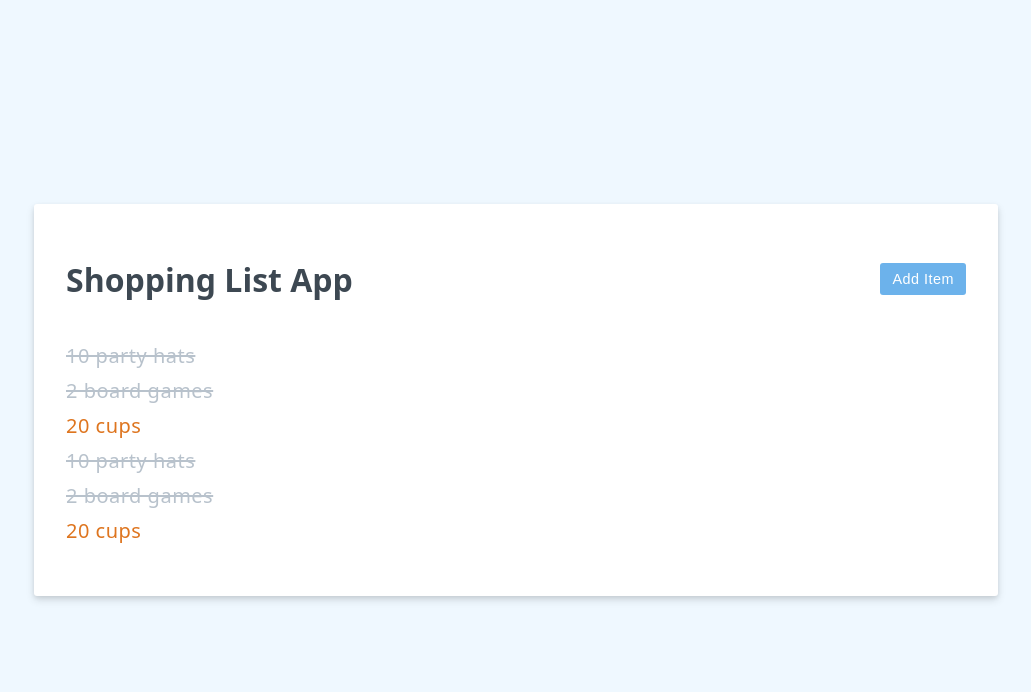
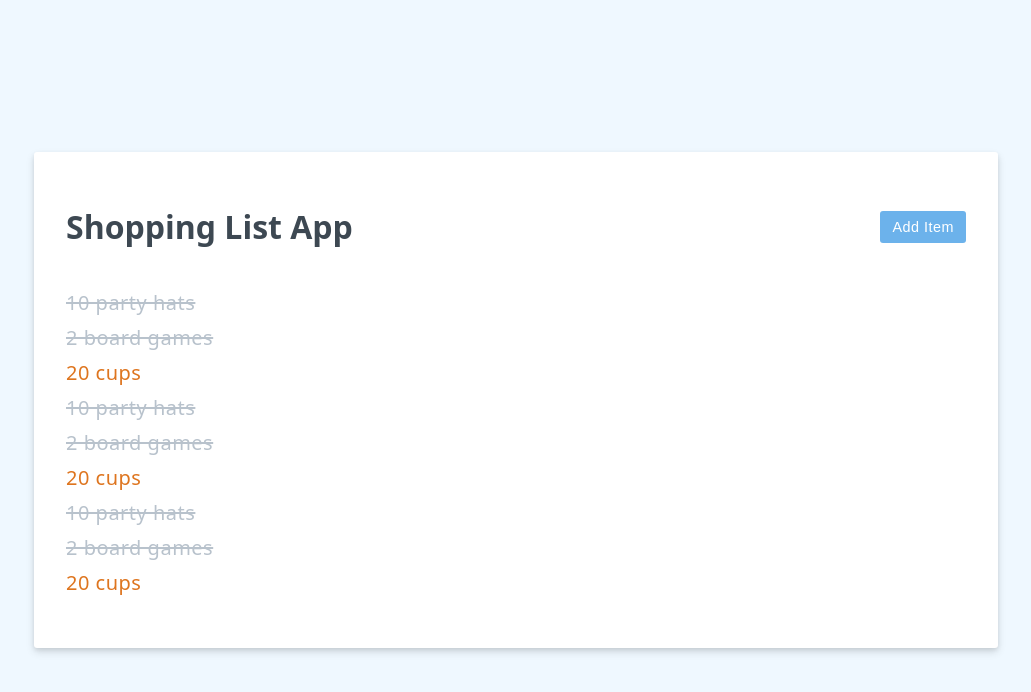
Before and after one commit to cesarcori/vue-project, a Vue app: page / in a window 1280 px wide. Shown: the top 692 px of the page, without its empty margins (124-1155 px from the left). Built offline with nearby package versions, Linux system fonts and the light colour scheme.

Commit message:
Feat: Combine array syntax and object syntax

```diff
--- a/src/App.vue
+++ b/src/App.vue
@@ -92,6 +92,18 @@
     >
       {{label}}
     </li>
+
+    <li
+      v-for="({id, label, purchased, highPriority}, index) in items"
+      :key="id"
+      class="static-class"
+      :class="[
+        {strikeout: purchased},
+        {priority: highPriority}
+      ]"
+    >
+      {{label}}
+    </li>
   </ul>
   <p v-if="!items.length">
     Nothing to see here
```
